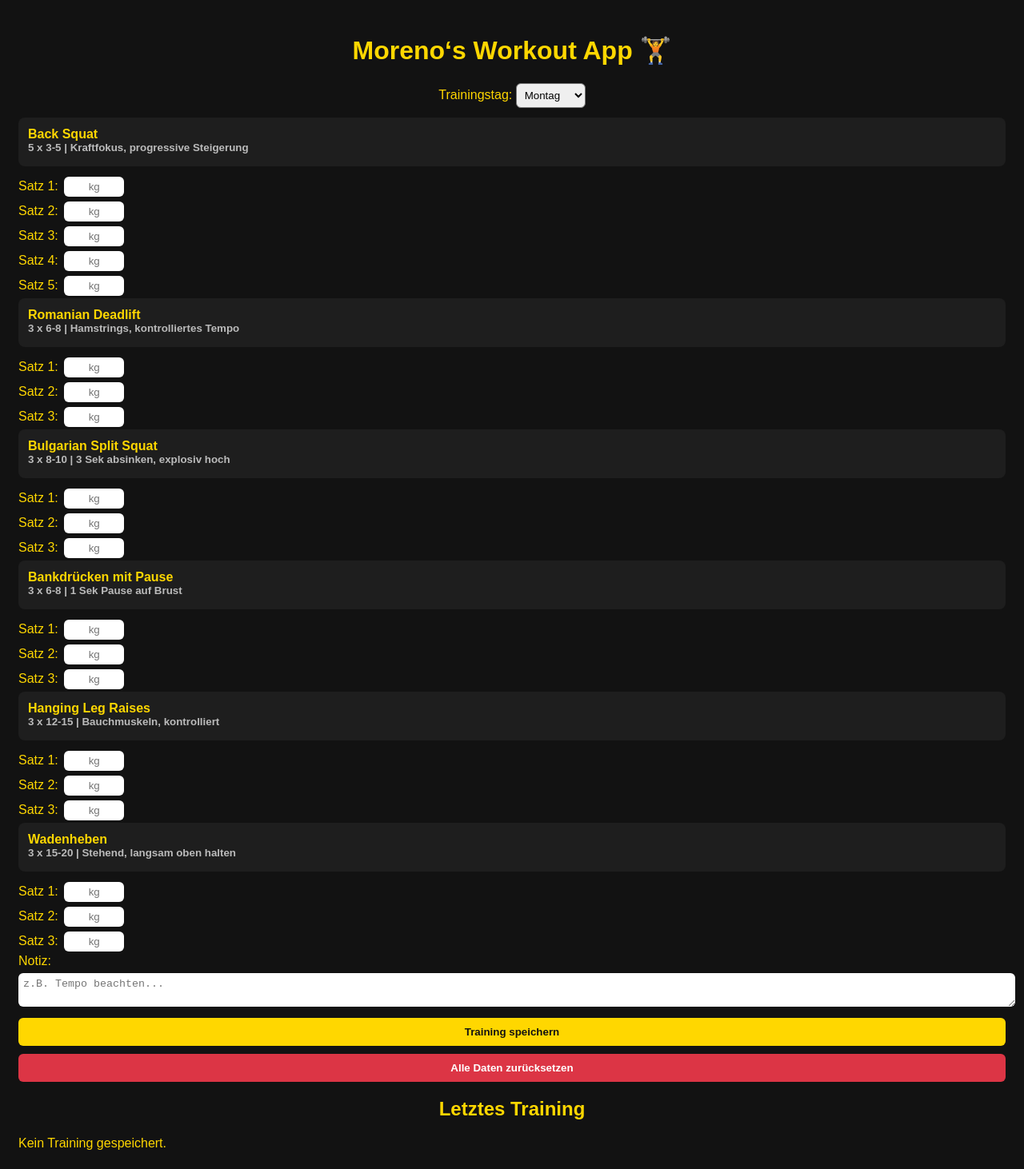
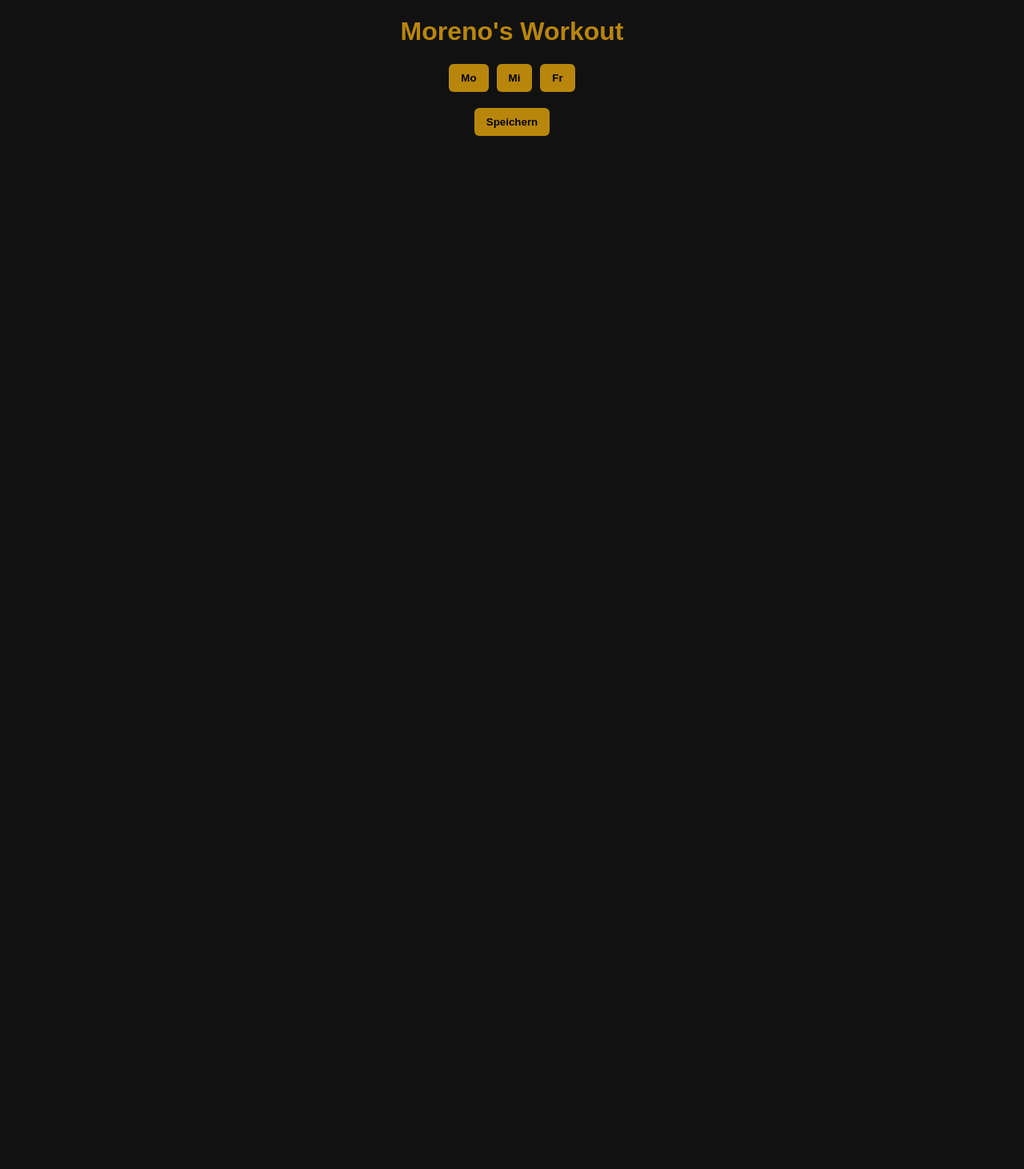
Before and after one commit to morenoxyz/M.-Gym-App, a plain HTML site: page index.html in a window 1280 px wide. Shown: the whole page at 80% size. After the commit the page ends 800 px from the top, so only its background shows below. Drawn offline with Linux system fonts and the light colour scheme.

Commit message:
Update index.html

```diff
--- a/index.html
+++ b/index.html
@@ -3,167 +3,145 @@
 <head>
 <meta charset="UTF-8">
 <meta name="viewport" content="width=device-width, initial-scale=1.0">
-<title>Moreno‘s Workout App</title>
+<title>Moreno's Workout App</title>
+
 <style>
-body { font-family: Arial,sans-serif; background:#121212; color:#FFD700; padding:15px; }
-h1,h2{text-align:center;}
-.card { background:#1e1e1e; padding:12px; margin-bottom:10px; border-radius:8px; }
-input { width:65px; padding:5px; margin:3px; border-radius:6px; border:none; text-align:center; }
-textarea { width:100%; padding:6px; margin-top:6px; border-radius:6px; border:none; }
-button { width:100%; padding:10px; margin-top:10px; background:#FFD700; border:none; color:#121212; font-weight:bold; border-radius:6px; cursor:pointer; }
-.reset-button { background:#dc3545; color:white; }
-.exercise-title { font-weight:bold; margin-bottom:4px; }
-small { color:#bbb; display:block; }
-.gruen { background:#28a745; color:white; }
-.gelb { background:#ffc107; color:black; }
-.rot { background:#dc3545; color:white; }
-select { padding:6px; border-radius:6px; margin-bottom:12px;}
+body{
+  margin:0;
+  font-family:Arial, sans-serif;
+  background:#111;
+  color:#fff;
+}
+h1{
+  text-align:center;
+  color:#b8860b;
+}
+.day-buttons{
+  display:flex;
+  justify-content:center;
+  gap:10px;
+  margin:20px;
+}
+button{
+  padding:10px 15px;
+  background:#b8860b;
+  border:none;
+  color:#000;
+  font-weight:bold;
+  border-radius:6px;
+  cursor:pointer;
+}
+button:hover{
+  opacity:0.8;
+}
+.exercise{
+  background:#1c1c1c;
+  margin:15px;
+  padding:15px;
+  border-radius:8px;
+}
+input{
+  width:100%;
+  padding:8px;
+  margin-top:5px;
+  border-radius:5px;
+  border:none;
+}
+.save-btn{
+  display:block;
+  margin:20px auto;
+}
 </style>
 </head>
 <body>
 
-<h1>Moreno‘s Workout App 🏋️</h1>
+<h1>Moreno's Workout</h1>
 
-<div style="text-align:center;">
-<label>Trainingstag: </label>
-<select id="day">
-  <option value="Montag">Montag</option>
-  <option value="Mittwoch">Mittwoch</option>
-  <option value="Freitag">Freitag</option>
-</select>
+<div class="day-buttons">
+  <button onclick="loadDay('Montag')">Mo</button>
+  <button onclick="loadDay('Mittwoch')">Mi</button>
+  <button onclick="loadDay('Freitag')">Fr</button>
 </div>
 
-<div id="exercises"></div>
+<div id="workout"></div>
 
-<label>Notiz:</label>
-<textarea id="note" placeholder="z.B. Tempo beachten..."></textarea>
-
-<button onclick="saveWorkout()">Training speichern</button>
-<button class="reset-button" onclick="resetAllData()">Alle Daten zurücksetzen</button>
-
-<h2>Letztes Training</h2>
-<div id="history"></div>
+<button class="save-btn" onclick="saveData()">Speichern</button>
 
 <script>
-// Trainingsplan
+
 const plan = {
 "Montag":[
-{name:"Back Squat", sets:5, reps:"3-5", info:"Kraftfokus, progressive Steigerung"},
-{name:"Romanian Deadlift", sets:3, reps:"6-8", info:"Hamstrings, kontrolliertes Tempo"},
-{name:"Bulgarian Split Squat", sets:3, reps:"8-10", info:"3 Sek absinken, explosiv hoch"},
-{name:"Bankdrücken mit Pause", sets:3, reps:"6-8", info:"1 Sek Pause auf Brust"},
-{name:"Hanging Leg Raises", sets:3, reps:"12-15", info:"Bauchmuskeln, kontrolliert"},
-{name:"Wadenheben", sets:3, reps:"15-20", info:"Stehend, langsam oben halten"}
+{name:"Back Squat", sets:"5", reps:"3-5"},
+{name:"Romanian Deadlift", sets:"3", reps:"6-8"},
+{name:"Bulgarian Split Squat", sets:"3", reps:"8-10"},
+{name:"Bankdrücken mit Pause", sets:"3", reps:"6-8"},
+{name:"Hanging Leg Raises", sets:"3", reps:"12-15"},
+{name:"Wadenheben", sets:"3", reps:"15-20"}
 ],
+
 "Mittwoch":[
-{name:"Bankdrücken schwer", sets:5, reps:"3-5", info:"Kraftfokus"},
-{name:"Pull-Ups / Latzug", sets:4, reps:"5-6", info:"Breiter Griff"},
-{name:"Schrägbank + Rudern", sets:3, reps:"8-10", info:"Supersatz"},
-{name:"Trizeps", sets:3, reps:"12", info:"Kabel oder Dips"},
-{name:"Bizeps", sets:3, reps:"12", info:"Langhantel oder Kurzhantel"},
-{name:"Face Pulls / Seitheben", sets:2, reps:"15", info:"Drop Set für Schulter, Hinterkopf"}
+{name:"Bankdrücken schwer", sets:"5", reps:"3-5"},
+{name:"Pull-Ups / Latzug", sets:"4", reps:"6-8"},
+{name:"Schrägbankdrücken", sets:"3", reps:"8-10"},
+{name:"Rudern (Langhantel/Kabel)", sets:"3", reps:"8-10"},
+{name:"Trizeps (Pushdown/Dips)", sets:"3", reps:"10-12"},
+{name:"Bizeps (Langhantel/KH)", sets:"3", reps:"8-10"},
+{name:"Seitheben", sets:"3", reps:"12-15"}
 ],
+
 "Freitag":[
-{name:"Deadlift / Trap Bar", sets:4, reps:"3-5", info:"Kraftfokus"},
-{name:"Schulterdrücken", sets:4, reps:"6-8", info:"Langhantel oder Kurzhantel"},
-{name:"Latzug neutral / Klimmzüge", sets:3, reps:"8-10", info:"Rückenbreite"},
-{name:"Beinpresse / Hack Squat", sets:3, reps:"10-12", info:"Tempo kontrolliert"},
-{name:"Hip Thrust", sets:3, reps:"8-10", info:"Glutes Fokus"},
-{name:"Wadenheben", sets:3, reps:"15-20", info:"Langsam halten oben"}
+{name:"Deadlift / Trap Bar", sets:"4", reps:"3-5"},
+{name:"Schulterdrücken", sets:"4", reps:"6-8"},
+{name:"Latzug neutral / Klimmzüge", sets:"3", reps:"8-10"},
+{name:"Beinpresse / Hack Squat", sets:"3", reps:"10-12"},
+{name:"Hip Thrust / Glute Bridge", sets:"3", reps:"8-10"},
+{name:"Bizeps (Pump)", sets:"2", reps:"12-15"},
+{name:"Trizeps (Overhead)", sets:"2", reps:"12-15"},
+{name:"Seitheben", sets:"2", reps:"15"},
+{name:"Wadenheben", sets:"3", reps:"15-20"}
 ]
 };
 
-// Übungen rendern
-function render(){
-  const day = document.getElementById("day").value;
-  const container = document.getElementById("exercises");
-  container.innerHTML="";
+let currentDay = "";
 
-  const saved = JSON.parse(localStorage.getItem(day)) || null;
+function loadDay(day){
+  currentDay = day;
+  const container = document.getElementById("workout");
+  container.innerHTML = "";
 
-  plan[day].forEach((ex,i)=>{
-    container.innerHTML += `<div class="card">
-      <div class="exercise-title">${ex.name} <small>${ex.sets} x ${ex.reps} | ${ex.info}</small></div>`;
-    for(let s=0;s<ex.sets;s++){
-      let lastVal = 0;
-      if(saved && saved.exercises[ex.name]){
-        lastVal = saved.exercises[ex.name][s] || 0;
-      }
-      container.innerHTML += `Satz ${s+1}: <input type="text" id="${day}_${i}_${s}" placeholder="${lastVal ? lastVal+' kg' : 'kg'}" value="${lastVal || ''}"><br>`;
-    }
-    container.innerHTML += `</div>`;
-  });
+  const savedData = JSON.parse(localStorage.getItem(day)) || {};
 
-  document.getElementById("note").value = saved ? saved.note : "";
-  showHistory(day);
-  applyColors(day);
-}
+  plan[day].forEach((ex, index)=>{
+    const div = document.createElement("div");
+    div.className = "exercise";
 
-// Farben für Fortschritt
-function applyColors(day){
-  const saved = JSON.parse(localStorage.getItem(day)) || null;
-  if(!saved) return;
-  plan[day].forEach((ex,i)=>{
-    for(let s=0;s<ex.sets;s++){
-      const input = document.getElementById(`${day}_${i}_${s}`);
-      if(!input) continue;
-      let val = input.value.replace(",",".").replace("/",".");  // Komma oder / in Punkt
-      const current = parseFloat(val)||0;
-      const last = saved.exercises[ex.name]?.[s] || 0;
-      input.classList.remove("gruen","gelb","rot");
-      if(current>last) input.classList.add("gruen");
-      else if(current===last && current!==0) input.classList.add("gelb");
-      else if(current<last) input.classList.add("rot");
-    }
+    const value = savedData[index] || "";
+
+    div.innerHTML = `
+      <strong>${ex.name}</strong><br>
+      ${ex.sets} Sätze | ${ex.reps} Wdh.<br>
+      <input type="text" placeholder="Gewicht / Notizen" value="${value}">
+    `;
+
+    container.appendChild(div);
   });
 }
 
-// Speichern
-function saveWorkout(){
-  const day = document.getElementById("day").value;
-  const data = { date: new Date().toLocaleString(), note:document.getElementById("note").value, exercises:{} };
-  plan[day].forEach((ex,i)=>{
-    let weights = [];
-    for(let s=0;s<ex.sets;s++){
-      let val = document.getElementById(`${day}_${i}_${s}`).value;
-      val = val.replace(",",".").replace("/","."); // Komma oder / in Punkt
-      weights.push(parseFloat(val)||0);
-    }
-    data.exercises[ex.name] = weights;
+function saveData(){
+  if(!currentDay) return;
+
+  const inputs = document.querySelectorAll(".exercise input");
+  const data = {};
+
+  inputs.forEach((input, index)=>{
+    data[index] = input.value; // erlaubt ., , / etc.
   });
-  localStorage.setItem(day, JSON.stringify(data));
-  alert("Training gespeichert ✔");
-  render();
+
+  localStorage.setItem(currentDay, JSON.stringify(data));
+  alert("Gespeichert ✅");
 }
 
-// Letztes Training anzeigen
-function showHistory(day){
-  const container = document.getElementById("history");
-  const saved = JSON.parse(localStorage.getItem(day));
-  if(!saved){ container.innerHTML="Kein Training gespeichert."; return; }
-  let html = `<div class="card"><strong>${saved.date}</strong><br>`;
-  for(const ex in saved.exercises){
-    html += `${ex}: ${saved.exercises[ex].join(", ")} kg<br>`;
-  }
-  if(saved.note) html += `<br><em>Notiz:</em> ${saved.note}`;
-  html += "</div>";
-  container.innerHTML = html;
-}
+</script>
 
-// Reset-Button Funktion
-function resetAllData(){
-  if(confirm("Alle Trainingsdaten wirklich löschen?")){
-    localStorage.clear();
-    alert("Alle Daten wurden gelöscht ✔");
-    render();
-  }
-}
-
-// Dropdown Event
-document.getElementById("day").addEventListener("change", render);
-
-// Initial render
-render();
-</script>
 </body>
 </html>
```
